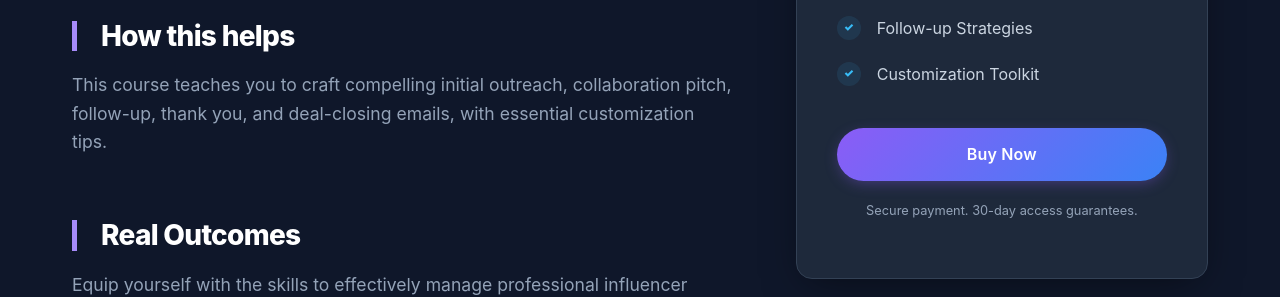
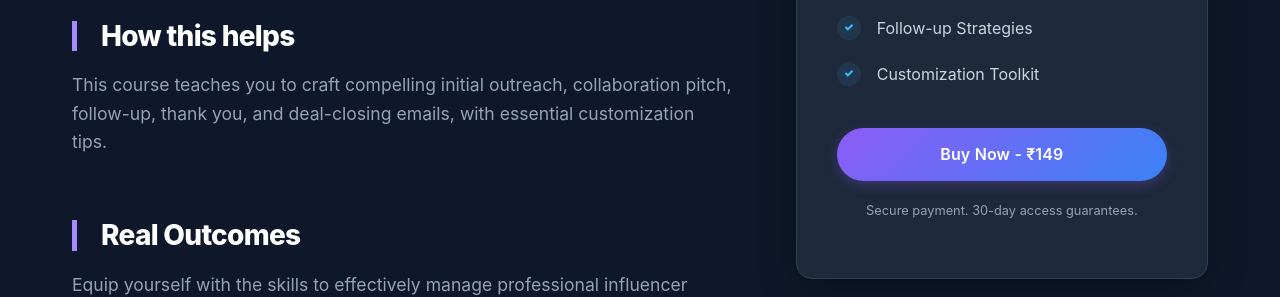
Before and after one commit to versavibebusiness-ops/project-18, a React (Vite) app: page /product/influencer-outreach-templates in a window 1280 px wide. Shown: the part 1100-1397 px from the top of the page. Built offline with nearby package versions, Linux system fonts and the light colour scheme.

Commit message:
Update content

```diff
--- a/src/components/BuyNowButton.jsx
+++ b/src/components/BuyNowButton.jsx
@@ -1,8 +1,9 @@
 import React from 'react';
 
 const BuyNowButton = ({ checkoutUrl, className, children, ...props }) => {
-    const defaultClasses = "btn btn-primary";
-    const combinedClasses = className ? `${defaultClasses} ${className}` : defaultClasses;
+    // Explicitly define the base classes to ensure they are always present
+    const baseClasses = "btn btn-primary";
+    const combinedClasses = className ? `${baseClasses} ${className}` : baseClasses;
 
     if (checkoutUrl) {
         return (
--- a/src/pages/ProductPage.jsx
+++ b/src/pages/ProductPage.jsx
@@ -85,7 +85,9 @@ const ProductPage = () => {
                                 ))}
                             </ul>
                             <div className="sidebar-cta">
-                                <BuyNowButton checkoutUrl={product.checkoutUrl} className="btn-full" />
+                                <BuyNowButton checkoutUrl={product.checkoutUrl} className="btn-full">
+                                    Buy Now - ₹{product.price}
+                                </BuyNowButton>
                                 <p className="guarantee-text">Secure payment. 30-day access guarantees.</p>
                             </div>
                         </div>
```
